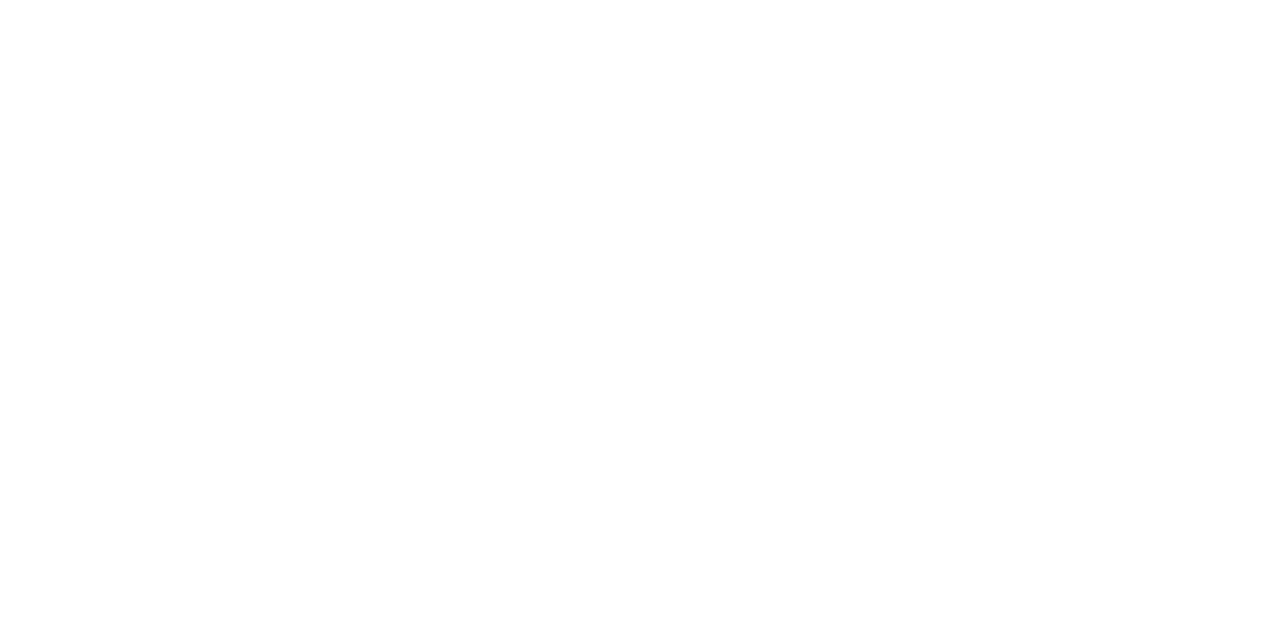
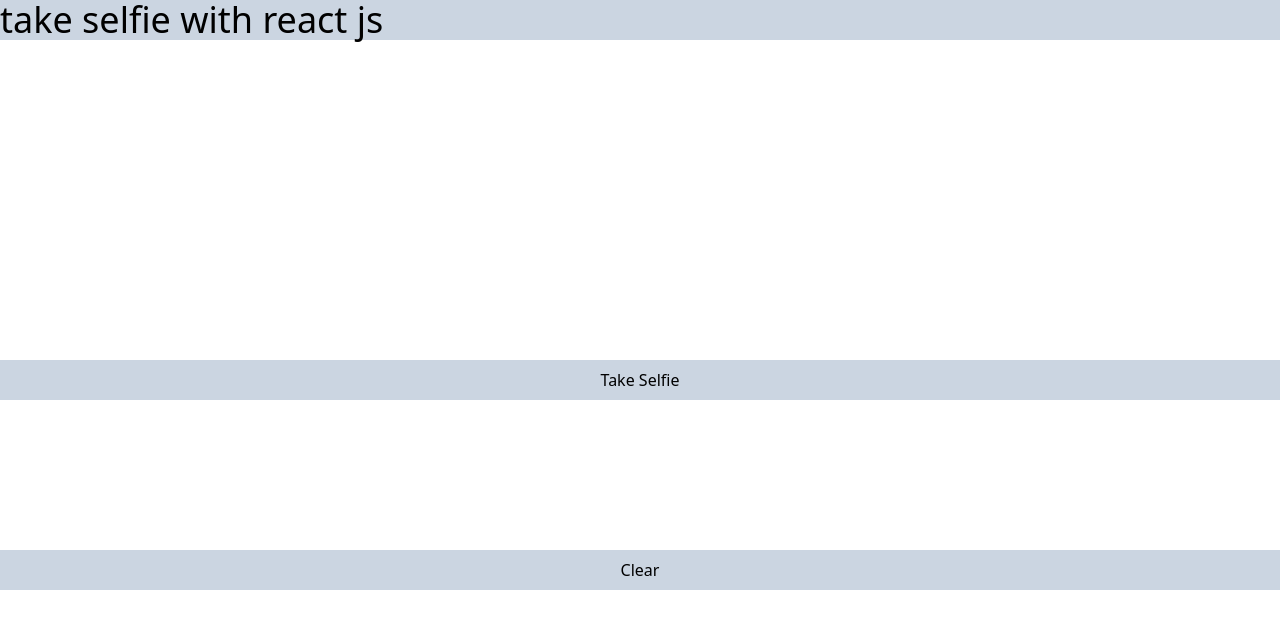
Before and after one commit to Dimwahyu15/Take-selfie-with-react-js, a React (Create React App) app in the folder fip-test/: page / in a window 1280 px wide. Shown: the top 628 px of the page. Built offline with nearby package versions, Linux system fonts and the light colour scheme; no server answers; the HTML template or start-up script is replaced by a standard one.

Commit message:
menambah fitur tale photo dan clear

```diff
--- a/fip-test/package.json
+++ b/fip-test/package.json
@@ -8,6 +8,7 @@
     "@testing-library/user-event": "^13.5.0",
     "react": "^18.2.0",
     "react-dom": "^18.2.0",
+    "react-router-dom": "^6.4.3",
     "react-scripts": "5.0.1",
     "web-vitals": "^2.1.4"
   },
--- a/fip-test/src/App.js
+++ b/fip-test/src/App.js
@@ -1,7 +1,79 @@
+import React, { useEffect, useRef } from "react";
 
 function App() {
+
+  let videoRef = useRef(null);
+  let  photoRef = useRef(null);
+
+  //get accses to user webcamera
+
+  const getUserCamera = () => {
+    navigator.mediaDevices.getUserMedia({
+      video:true
+    })
+    .then((stream) => {
+      // attach the stream to the video tag
+      let video = videoRef.current;
+      video.srcObject = stream;
+
+      video.play()
+    })
+    .catch((error) => {
+      console.log(error)
+    })
+
+
+  }
+
+  //take picture of user
+
+  const takePicture = () =>{
+    //width and height
+    let width = 500;
+    let height = width / (16/9);
+
+    let photo = photoRef.current;
+
+    let video = videoRef.current;
+
+    //set the photo width and height
+    photo.width = width;
+
+    photo.height = height;
+
+    let ctx = photo.getContext('2d')
+    ctx.drawImage(video,0,0,photo.width,photo.height);
+
+
+  }
+
+  //clear image
+
+  const clearImage = () => {
+    let photo = photoRef.current;
+
+    let ctx = photo.getContext('2d');
+    ctx.clearRect(0,0,photo.width,photo.height)
+  }
+
+
+
+  useEffect(() => {
+    getUserCamera()
+  }, [videoRef])
+
   return (
-    <div className="App">
+    <div >
+      <div className="bg-slate-300 flex ">
+      <h1 className="text-4xl" >take selfie with react js</h1>
+      </div>
+      <container className="">
+        <video className="w-2/4" ref={videoRef}></video>
+        <button onClick={takePicture} className="bg-slate-300 w-screen h-10">Take Selfie</button>
+        <canvas ref={photoRef}>
+        </canvas>
+        <button onClick={clearImage} className="bg-slate-300 w-screen h-10">Clear</button>
+      </container>
     </div>
   );
 }
```
Also changed, not shown: 1 other file (tests, documents, lock files or other folders).
